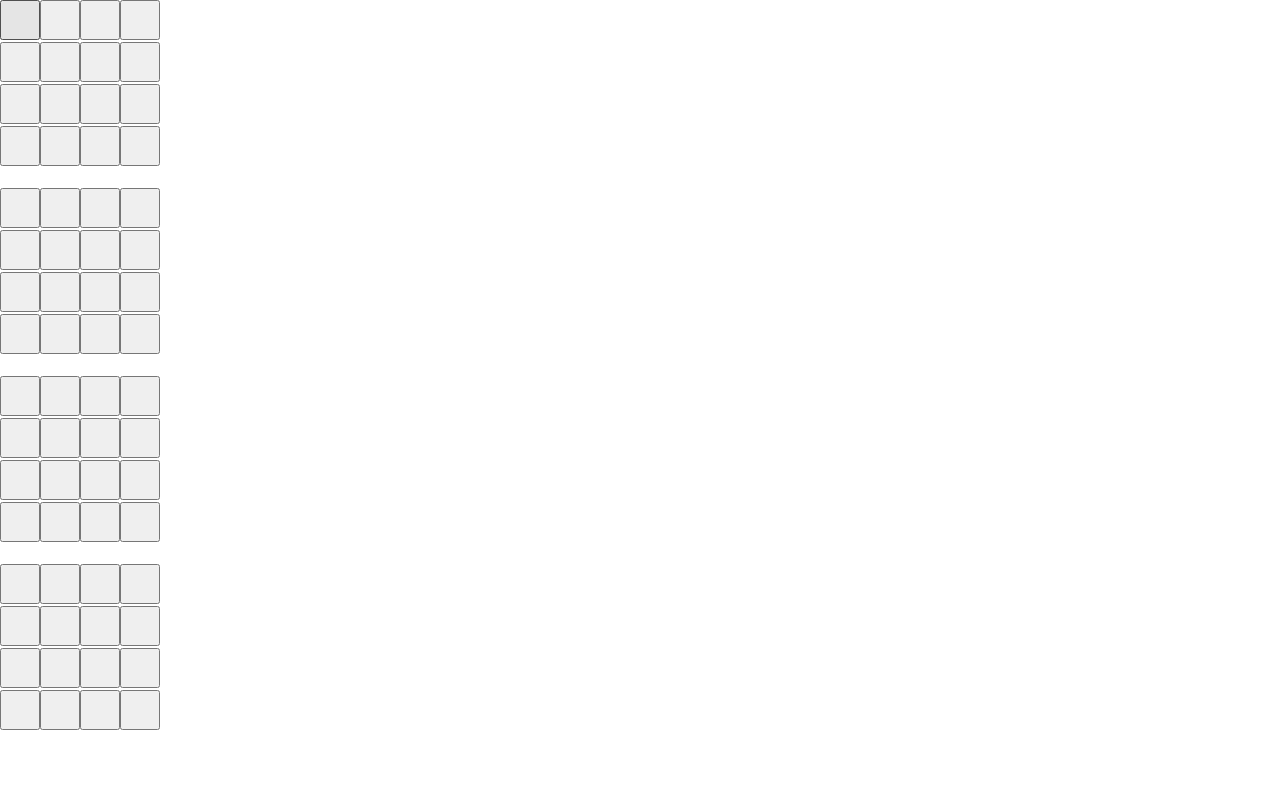
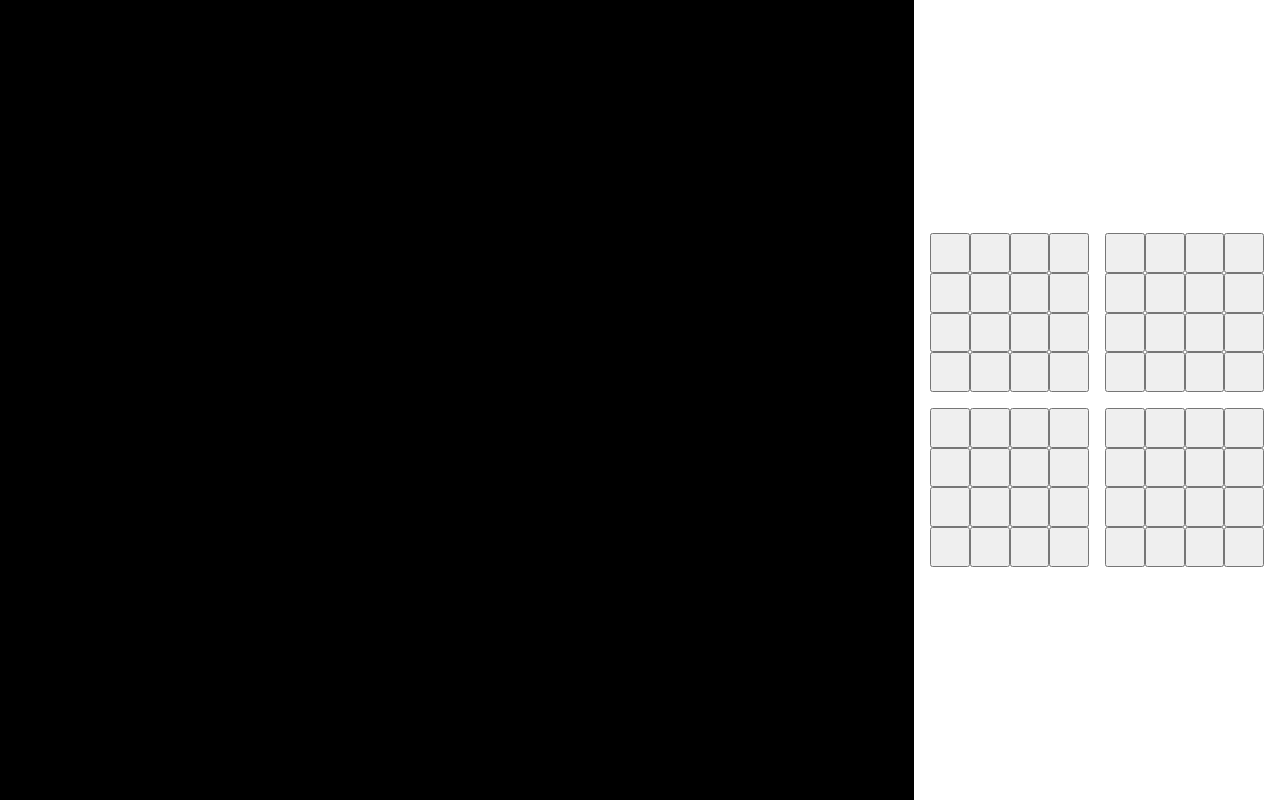
Before and after one commit to JL978/3d-tic-tac-toe, a React (Vite) app: page / in a window 1280 px wide. Built offline with nearby package versions, Linux system fonts and the light colour scheme.

Commit message:
gam logic? idk

```diff
--- a/package.json
+++ b/package.json
@@ -14,6 +14,7 @@
     "@react-three/drei": "^9.7.1",
     "@react-three/fiber": "^8.0.14",
     "@react-three/postprocessing": "^2.3.2",
+    "classnames": "^2.3.1",
     "immer": "^9.0.15",
     "react": "^18.0.0",
     "react-dom": "^18.0.0",
--- a/src/App.tsx
+++ b/src/App.tsx
@@ -1,38 +1,66 @@
-import React, { Suspense, useState, useRef, useMemo } from 'react';
+import React, { Suspense, useState, useRef, useMemo, useEffect } from 'react';
 import { useImmer } from 'use-immer';
 import { Canvas, useFrame } from '@react-three/fiber';
-import { Extrude, OrbitControls, PresentationControls, Ring } from '@react-three/drei';
-import { BoxBufferGeometry, DoubleSide, Mesh, Shape } from 'three';
+import { Extrude, OrbitControls, PresentationControls, Ring, Center } from '@react-three/drei';
+import { BoxBufferGeometry, DoubleSide, Group, Mesh, Shape, Vector3 } from 'three';
 import { mergeBufferGeometries } from 'three/examples/jsm/utils/BufferGeometryUtils.js';
+import classNames from 'classnames';
+import type { Vector3 as Vector3Prop } from '@react-three/fiber/dist/declarations/src/three-types';
 
-function OBlock(props: any) {
-    const ref = useRef<Mesh>(null!);
+type CustomThreeObj = {
+    position?: Vector3Prop | undefined;
+    opacity?: number;
+};
+
+function OBlock({ position, opacity }: CustomThreeObj) {
+    const ref = useRef<Group>(null!);
     useFrame((state, delta) => {
         ref.current.rotation.y += delta * 1.25;
     });
+
     return (
-        <group {...props} ref={ref}>
+        <group position={position} ref={ref}>
             <mesh position={[0, 0, -0.5]}>
                 <ringGeometry args={[1.6, 2.5, 32]} />
-                <meshStandardMaterial color={'orange'} side={DoubleSide} />
+                <meshStandardMaterial
+                    color={'orange'}
+                    side={DoubleSide}
+                    opacity={opacity}
+                    transparent
+                />
             </mesh>
             <mesh rotation={[Math.PI / 2, 0, 0]}>
                 <cylinderGeometry args={[2.5, 2.5, 1, 32, undefined, true]} />
-                <meshStandardMaterial color={'orange'} side={DoubleSide} />
+                <meshStandardMaterial
+                    color={'orange'}
+                    side={DoubleSide}
+                    opacity={opacity}
+                    transparent
+                />
             </mesh>
             <mesh rotation={[Math.PI / 2, 0, 0]}>
                 <cylinderGeometry args={[1.6, 1.6, 1, 32, undefined, true]} />
-                <meshStandardMaterial color={'orange'} side={DoubleSide} />
+                <meshStandardMaterial
+                    color={'orange'}
+                    side={DoubleSide}
+                    opacity={opacity}
+                    transparent
+                />
             </mesh>
             <mesh position={[0, 0, 0.5]}>
                 <ringGeometry args={[1.6, 2.5, 32]} />
-                <meshStandardMaterial color={'orange'} side={DoubleSide} />
+                <meshStandardMaterial
+                    color={'orange'}
+                    side={DoubleSide}
+                    opacity={opacity}
+                    transparent
+                />
             </mesh>
         </group>
     );
 }
 
-function XBlock(props: any) {
+function XBlock({ position, opacity }: CustomThreeObj) {
     const geometry = useMemo(() => {
         const firstGeo = new BoxBufferGeometry(1, 5, 1);
         const secondGeo = new BoxBufferGeometry(1, 5, 1);
@@ -49,8 +77,8 @@ function XBlock(props: any) {
     });
 
     return (
-        <mesh ref={ref} geometry={geometry} castShadow {...props}>
-            <meshStandardMaterial color="orange" envMapIntensity={0.15} />
+        <mesh ref={ref} geometry={geometry} position={position}>
+            <meshStandardMaterial side={DoubleSide} color="orange" opacity={opacity} transparent />
         </mesh>
     );
 }
@@ -63,64 +91,212 @@ function getGridItemKey(i: number, j: number, k: number) {
     return `${i},${j},${k}`;
 }
 
+const checkDirections = [
+    new Vector3(1, 0, 0),
+    new Vector3(0, 1, 0),
+    new Vector3(0, 0, 1),
+    new Vector3(1, 1, 0),
+    new Vector3(1, -1, 0),
+    new Vector3(1, 0, 1),
+    new Vector3(1, 0, -1),
+    new Vector3(0, 1, 1),
+    new Vector3(0, -1, 1),
+    new Vector3(1, 1, 1),
+    new Vector3(1, 1, -1),
+    new Vector3(-1, -1, 1),
+    new Vector3(-1, 1, 1)
+];
+
+const checkWin = (
+    turn: string,
+    board: Array<Array<Array<string | number>>>,
+    location: Vector3
+): boolean => {
+    for (const direction of checkDirections) {
+        // console.log('direction: ', direction);
+
+        const forward = location.clone();
+        const backward = location.clone();
+        let isCorrectDirection = true;
+        const combo = [location.clone()];
+
+        for (let i = 0; i < 3; i++) {
+            // console.log('forward: ', forward);
+            // console.log('backward: ', backward);
+            forward.addVectors(forward, direction);
+            backward.subVectors(backward, direction);
+
+            if (
+                forward.x >= 0 &&
+                forward.x < 4 &&
+                forward.y >= 0 &&
+                forward.y < 4 &&
+                forward.z >= 0 &&
+                forward.z < 4
+            ) {
+                if (board[forward.z][forward.y][forward.x] !== turn) {
+                    isCorrectDirection = false;
+                    continue;
+                }
+                combo.push(forward.clone());
+            }
+
+            if (
+                backward.x >= 0 &&
+                backward.x < 4 &&
+                backward.y >= 0 &&
+                backward.y < 4 &&
+                backward.z >= 0 &&
+                backward.z < 4
+            ) {
+                if (board[backward.z][backward.y][backward.x] !== turn) {
+                    isCorrectDirection = false;
+                    continue;
+                }
+                combo.push(backward.clone());
+            }
+        }
+        if (combo.length === 4) return true;
+    }
+
+    return false;
+};
+
+const BLOCK_DISTANCE = 6;
 function App() {
     const [grid, setGrid] = useImmer(() => createGrid());
     const [turn, setTurn] = useState('X');
+    const [winner, setWinner] = useState<null | string>(null);
+    const [expanded, setExpanded] = useState(false);
+    const [hoveringCell, setHoveringCell] = useState<null | number[]>(null);
 
     const onClick = (i: number, j: number, k: number) => {
+        if (winner) return;
         setGrid((draft) => {
             if (grid[k][j][i] !== 0) return;
             draft[k][j][i] = turn;
+            if (checkWin(turn, grid, new Vector3(i, j, k))) {
+                setWinner(turn);
+            }
             setTurn(turn === 'X' ? 'O' : 'X');
         });
     };
 
     return (
         <Suspense fallback={null}>
-            {/* <Canvas shadows>
+            <div className="Container">
+                <Canvas shadows className="CanvasContainer">
                     <color args={[0, 0, 0]} attach="background" />
+                    <Center>
                         <OrbitControls
-                    target={[10, 10, 10]}
+                            target={[0, 0, 0]}
                             maxPolarAngle={3}
-                    // autoRotate
-                    autoRotateSpeed={2}
+                            autoRotate
+                            autoRotateSpeed={4}
                         />
                         {grid.map((_, i) => {
                             return grid[i].map((_, j) => {
-                        return grid[i][j].map((_, k) => {
-                            if ((i + j + k) % 2 === 0)
+                                return grid[i][j].map((item, k) => {
+                                    if (item === 0) {
+                                        if (
+                                            i === hoveringCell?.[0] &&
+                                            j === hoveringCell?.[1] &&
+                                            k === hoveringCell?.[2]
+                                        ) {
+                                            if (turn === 'X') {
                                                 return (
-                                    <XBlock position={[i * 5, j * 5, k * 5]} key={`${i}${j}${k}`} />
+                                                    <XBlock
+                                                        opacity={0.5}
+                                                        position={[i * 5, j * 5, k * 5]}
+                                                        key={`${i}${j}${k}`}
+                                                    />
                                                 );
-                            return <OBlock position={[i * 5, j * 5, k * 5]} key={`${i}${j}${k}`} />;
+                                            } else {
+                                                return (
+                                                    <OBlock
+                                                        opacity={0.5}
+                                                        position={[i * 5, j * 5, k * 5]}
+                                                        key={`${i}${j}${k}`}
+                                                    />
+                                                );
+                                            }
+                                        }
+                                        return;
+                                    }
+                                    if (item === 'X')
+                                        return (
+                                            <XBlock
+                                                position={[i * 5, j * 5, k * 5]}
+                                                key={`${i}${j}${k}`}
+                                                opacity={1}
+                                            />
+                                        );
+
+                                    return (
+                                        <OBlock
+                                            position={[i * 5, j * 5, k * 5]}
+                                            key={`${i}${j}${k}`}
+                                            opacity={1}
+                                        />
+                                    );
+                                    // if ((i + j + k) % 2 === 0)
+                                    //     return (
+                                    //         <XBlock
+                                    //             position={[
+                                    //                 i * BLOCK_DISTANCE,
+                                    //                 j * BLOCK_DISTANCE,
+                                    //                 k * BLOCK_DISTANCE
+                                    //             ]}
+                                    //             key={`${i}${j}${k}`}
+                                    //             opacity={1}
+                                    //         />
+                                    //     );
+                                    // return (
+                                    //     <OBlock
+                                    //         position={[
+                                    //             i * BLOCK_DISTANCE,
+                                    //             j * BLOCK_DISTANCE,
+                                    //             k * BLOCK_DISTANCE
+                                    //         ]}
+                                    //         key={`${i}${j}${k}`}
+                                    //         opacity={1}
+                                    //     />
+                                    // );
                                 });
                             });
                         })}
-                <pointLight position={[20, 20, 20]} />
-                <pointLight position={[10, -10, -10]} />
-            </Canvas> */}
-            <div>
+                    </Center>
+                    <ambientLight intensity={0.2} />
+                    <pointLight position={[50, 200, 50]} intensity={0.75} />
+                    <pointLight position={[-70, -200, 0]} intensity={0.35} />
+                    {/* <pointLight position={[0, 0, -200]} intensity={0.35} /> */}
+                </Canvas>
+                <div className={classNames('BoardContainer', { expanded })}>
+                    <button className="ExpandButton" onClick={() => setExpanded(!expanded)}>
+                        {expanded ? 'X' : 'O'}
+                    </button>
+                    <div className="BoardGrid">
                         {grid.map((plane, k) => (
-                    <React.Fragment key={k}>
-                        <div>
+                            <div className="BoardPlane" key={k}>
                                 {plane.map((row, j) => (
-                                <div key={j}>
-                                    {row.map((item, i) => {
-                                        return (
+                                    <React.Fragment key={j}>
+                                        {row.map((item, i) => (
                                             <button
-                                                className={'cell'}
-                                                key={`${i},${j},${k}`}
+                                                onMouseEnter={() => setHoveringCell([i, j, k])}
+                                                onMouseLeave={() => setHoveringCell(null)}
+                                                className="BoardCell"
+                                                key={getGridItemKey(i, j, k)}
                                                 onClick={() => onClick(i, j, k)}>
                                                 {item !== 0 && item}
                                             </button>
-                                        );
-                                    })}
+                                        ))}
+                                    </React.Fragment>
+                                ))}
                             </div>
                         ))}
                     </div>
-                        <br />
-                    </React.Fragment>
-                ))}
+                    {winner && <div>Winner: {winner}</div>}
+                </div>
             </div>
         </Suspense>
     );
--- a/src/index.css
+++ b/src/index.css
@@ -17,14 +17,100 @@ body {
 
 html,
 body,
-#root,
-canvas {
+#root {
   width: 100%;
   height: 100%;
   overflow: hidden;
 }
 
-.cell {
-  width: 3em;
-  height: 3em;
+
+.CanvasContainer {
+  height: 100vh !important;
+  position: fixed !important;
+  top: 0;
+  z-index: 0;
 }
+
+.BoardContainer {
+  position: relative;
+  background-color: white;
+  z-index: 1000;
+  margin-top: 100vh;
+  transition-duration: 200ms;
+  transition-property: transform;
+}
+
+.BoardGrid {
+  display: grid;
+  grid-template-columns: repeat(auto-fill, minmax(120px, 1fr));
+  gap: 1rem;
+  padding: 1rem;
+  margin: auto;
+  max-height: 90vh;
+  overflow: auto;
+}
+
+.BoardContainer.expanded {
+  transform: translateY(-100%);
+}
+
+.BoardPlane {
+  display: grid;
+  grid-template-columns: repeat(4, auto);
+  grid-template-rows: repeat(4, auto);
+  aspect-ratio: 1/1;
+}
+
+.BoardCell {
+  aspect-ratio: 1/1;
+  display: flex;
+  align-items: center;
+  justify-content: center;
+}
+
+.ExpandButton {
+  position: absolute;
+  right: 0;
+  top: 0;
+  transform: translateY(-100%);
+  padding: 0.5em;
+  border-width: 0;
+  aspect-ratio: 1/1;
+}
+
+@media only screen and (min-width: 600px) {
+  .Container {
+    display: grid;
+    grid-template-columns: 5fr 2fr;
+    height: 100%;
+  }
+
+  .CanvasContainer {
+    position: relative !important;
+  }
+
+  .BoardGrid {
+    max-height: unset;
+  }
+
+  .BoardContainer {
+    margin-top: 0;
+    height: 100vh;
+    overflow: auto;
+  }
+
+  .BoardContainer.expanded {
+    transform: translateY(0);
+  }
+}
+@media only screen and (min-width: 1008px) {
+  .BoardContainer {
+    display: flex;
+  }
+
+  .BoardGrid {
+    width: 100%;
+    grid-template-columns: repeat(2, 1fr);
+    grid-template-rows: repeat(2, 1fr);
+  }
+}
```
Also changed, not shown: 1 other file (tests, documents, lock files or other folders). Lines whose indentation alone changed are shown as unchanged.
